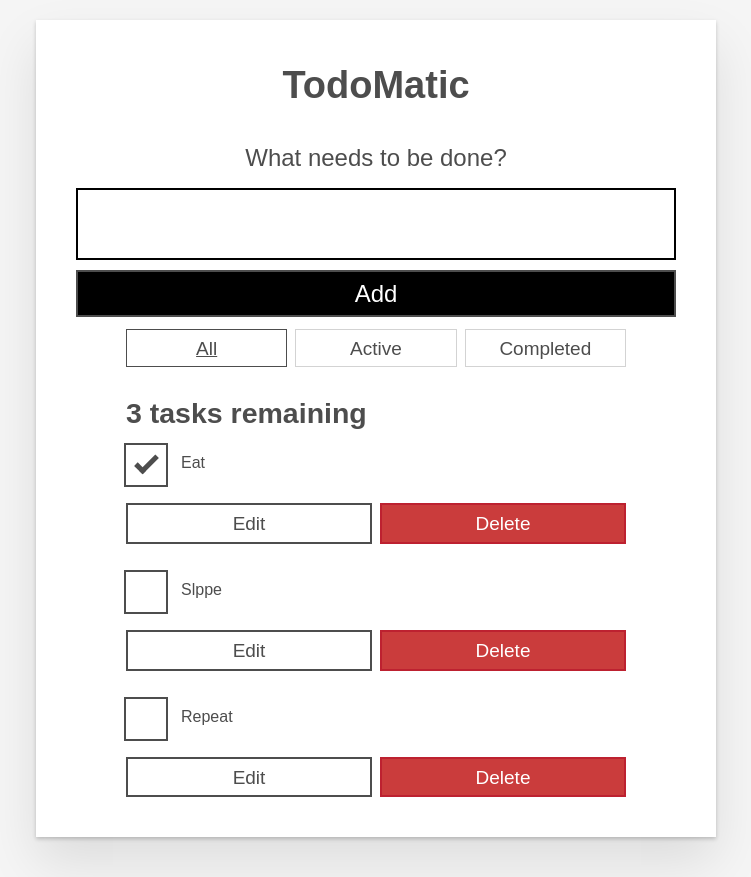
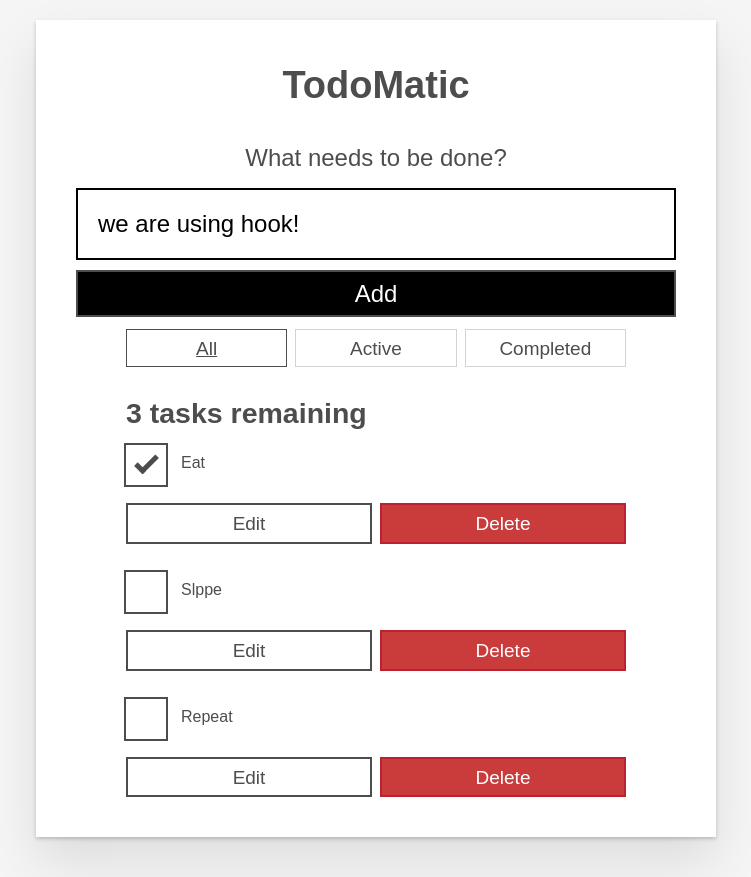
Before and after one commit to qualitilt/moz-todo-react, a React (Create React App) app: page / in a window 1280 px wide. Shown: the whole page, without its empty margins (264-1015 px from the left). Built offline with nearby package versions, Linux system fonts and the light colour scheme.

Commit message:
feat: add a hook in Form.js

```diff
--- a/src/components/Form.js
+++ b/src/components/Form.js
@@ -1,6 +1,8 @@
-import React from "react";
+import React,{useState} from "react";
 
 function Form(props){
+  const[name, setName] = useState('we are using hook!');
+
   function handleSubmit(e){
     e.preventDefault();
     alert(props.addTask);
@@ -18,6 +20,7 @@ function Form(props){
           className="input input__lg"
           name="text"
           autoComplete="off"
+          value = {name}
         />
         <button type="submit" className="btn btn__primary btn__lg">
           Add
```
Also changed, not shown: 1 other file (tests, documents, lock files or other folders).
